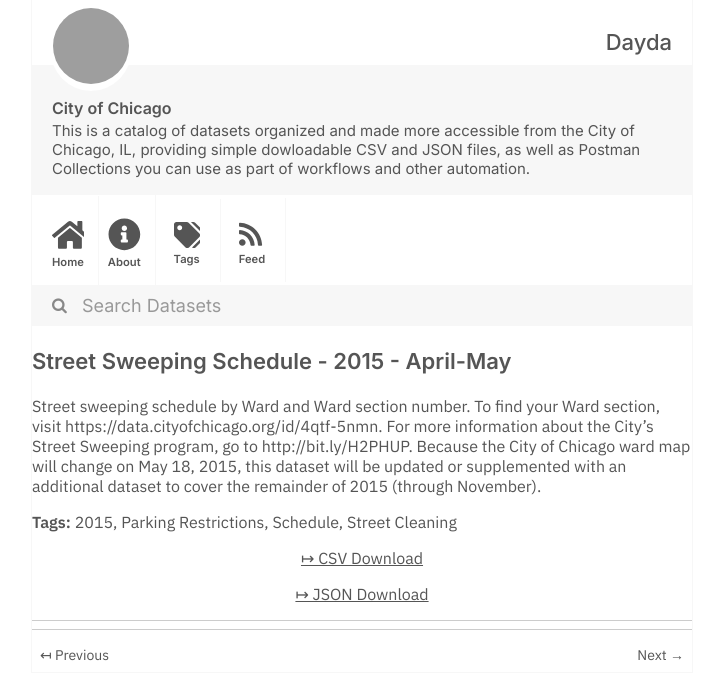
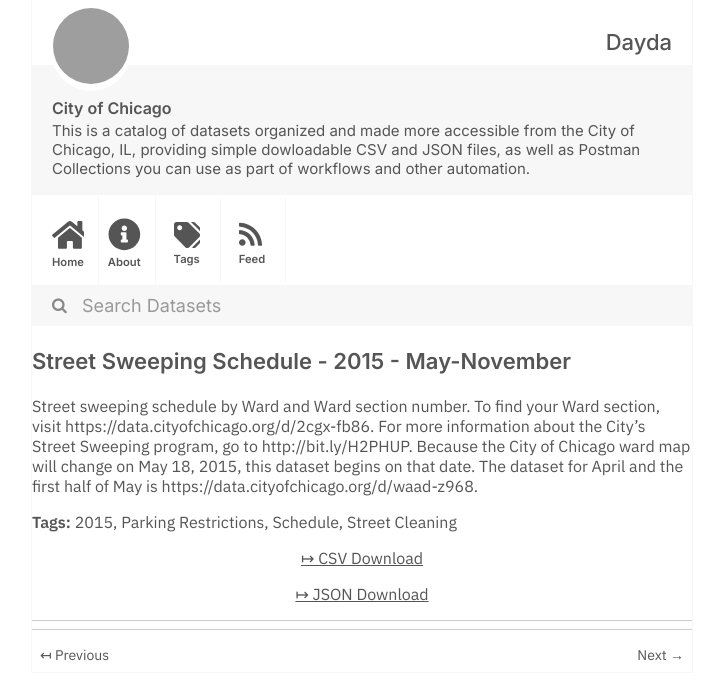
Before and after one commit to dayda-entities/city-of-chicago, a Jekyll site: the page built from _posts/2020-11-10-street-sweeping-schedule-2015-.md, in a window 1280 px wide, cut to the strip 0-700 px from the top of the page. Shown: the whole strip, without its empty margins (278-999 px from the left). Built offline with Jekyll 4.4.1, drawn with Linux system fonts in a browser that asks for light colours; grey boxes are pictures that could not be loaded.

Commit message:
Publish Data

```diff
--- a/_posts/2020-11-10-street-sweeping-schedule-2015-.md
+++ b/_posts/2020-11-10-street-sweeping-schedule-2015-.md
@@ -12,10 +12,10 @@ tags:
 groups:
   - Local Government
 csv_url: >-
-  https://data.cityofchicago.org/api/views/waad-z968/rows.csv?accessType=DOWNLOAD
+  https://data.cityofchicago.org/api/views/ggci-kynu/rows.csv?accessType=DOWNLOAD
 json_url: >-
-  https://data.cityofchicago.org/api/views/waad-z968/rows.json?accessType=DOWNLOAD
+  https://data.cityofchicago.org/api/views/ggci-kynu/rows.json?accessType=DOWNLOAD
 layout: post
 
 ---
-Street sweeping schedule by Ward and Ward section number. To find your Ward section, visit https://data.cityofchicago.org/id/4qtf-5nmn. For more information about the City's Street Sweeping program, go to http://bit.ly/H2PHUP. Because the City of Chicago ward map will change on May 18, 2015, this dataset will be updated or supplemented with an additional dataset to cover the remainder of 2015 (through November).
+Street sweeping schedule by Ward and Ward section number. To find your Ward section, visit https://data.cityofchicago.org/d/2cgx-fb86. For more information about the City's Street Sweeping program, go to http://bit.ly/H2PHUP. Because the City of Chicago ward map will change on May 18, 2015, this dataset begins on that date. The dataset for April and the first half of May is https://data.cityofchicago.org/d/waad-z968.
```
Also changed, not shown: other parts of _posts/2020-11-10-street-sweeping-schedule-2015-.md (+3 -3 lines).
